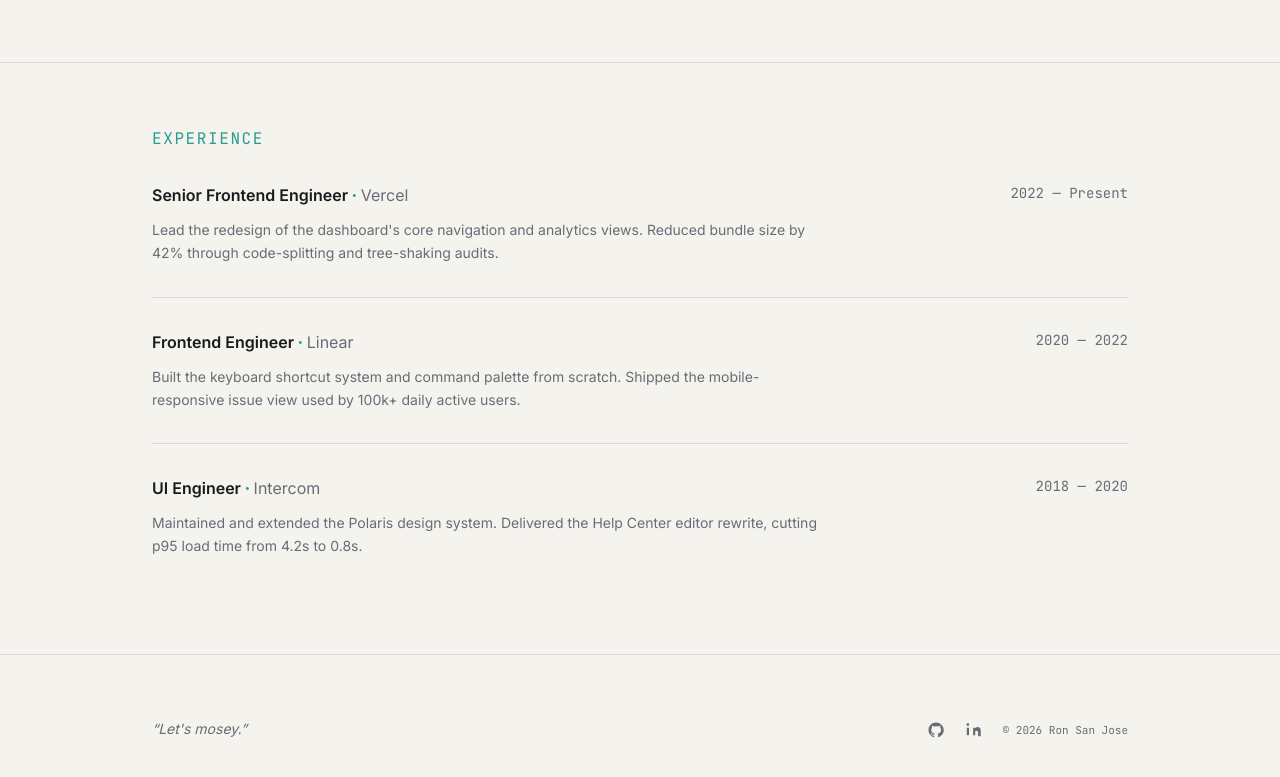
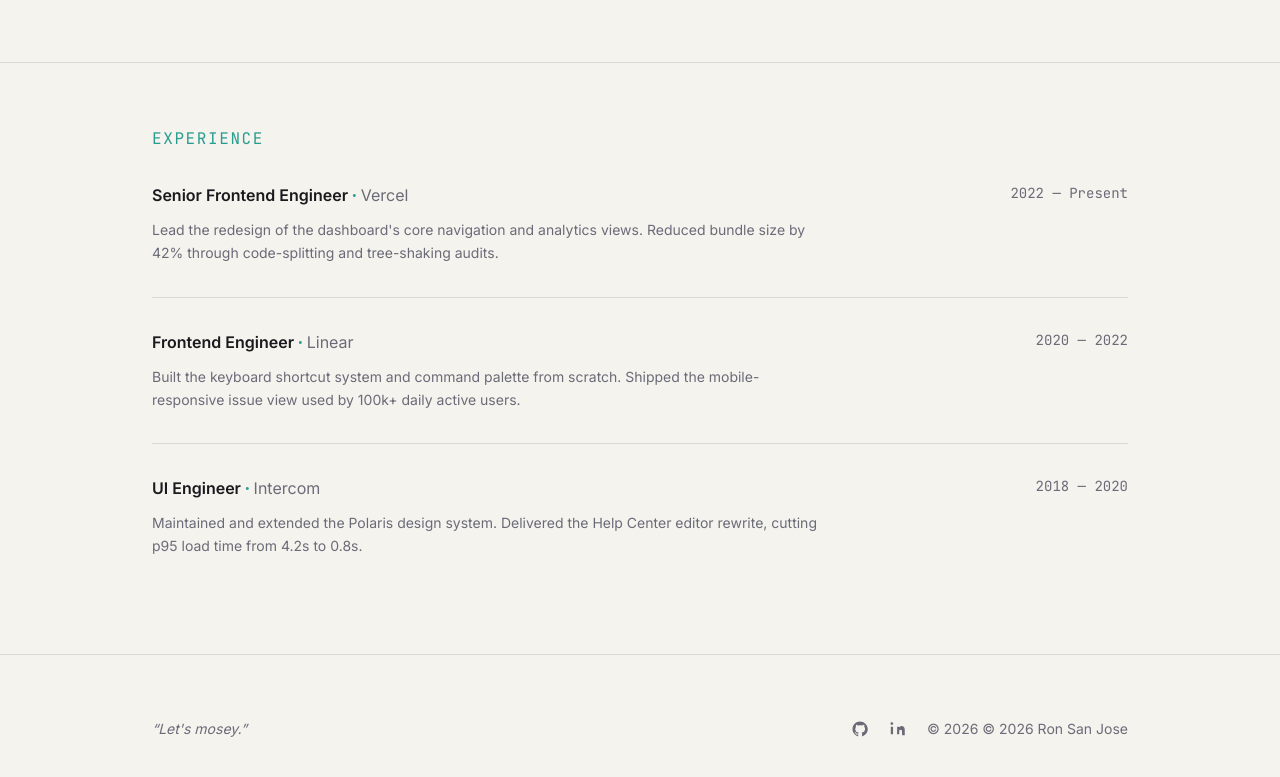
Before and after one commit to ronsj/ronsj.dev-2026, a Next.js app: page / in a window 1280 px wide. Shown: the part 2101-2878 px from the top of the page. Built offline with nearby package versions, Linux system fonts and the light colour scheme.

Commit message:
Get current year dynamically

```diff
--- a/components/footer-section.tsx
+++ b/components/footer-section.tsx
@@ -1,12 +1,17 @@
 import { footer } from '@/lib/portfolio-data'
 import { GitHubIcon, LinkedInIcon } from '@/components/icons'
 
-function pickFooterTagline() {
+function pickFooterTagline(): string {
   return footer.tagline[Math.floor(Math.random() * footer.tagline.length)]!
+}
+
+function getCurrentYear(): number {
+  return new Date().getFullYear()
 }
 
 export function FooterSection() {
   const randomTagline = pickFooterTagline()
+  const currentYear = getCurrentYear()
 
   return (
     <footer className="border-site-border border-t py-16">
@@ -38,7 +43,8 @@ export function FooterSection() {
           >
             <LinkedInIcon className="size-4.5" />
           </a>
-          <p className="text-site-body text-label font-mono capitalize">
+          <p className="text-site-body font-sans text-sm capitalize">
+            <span>&copy; {currentYear} </span>
             {footer.copyright}
           </p>
         </div>
```
